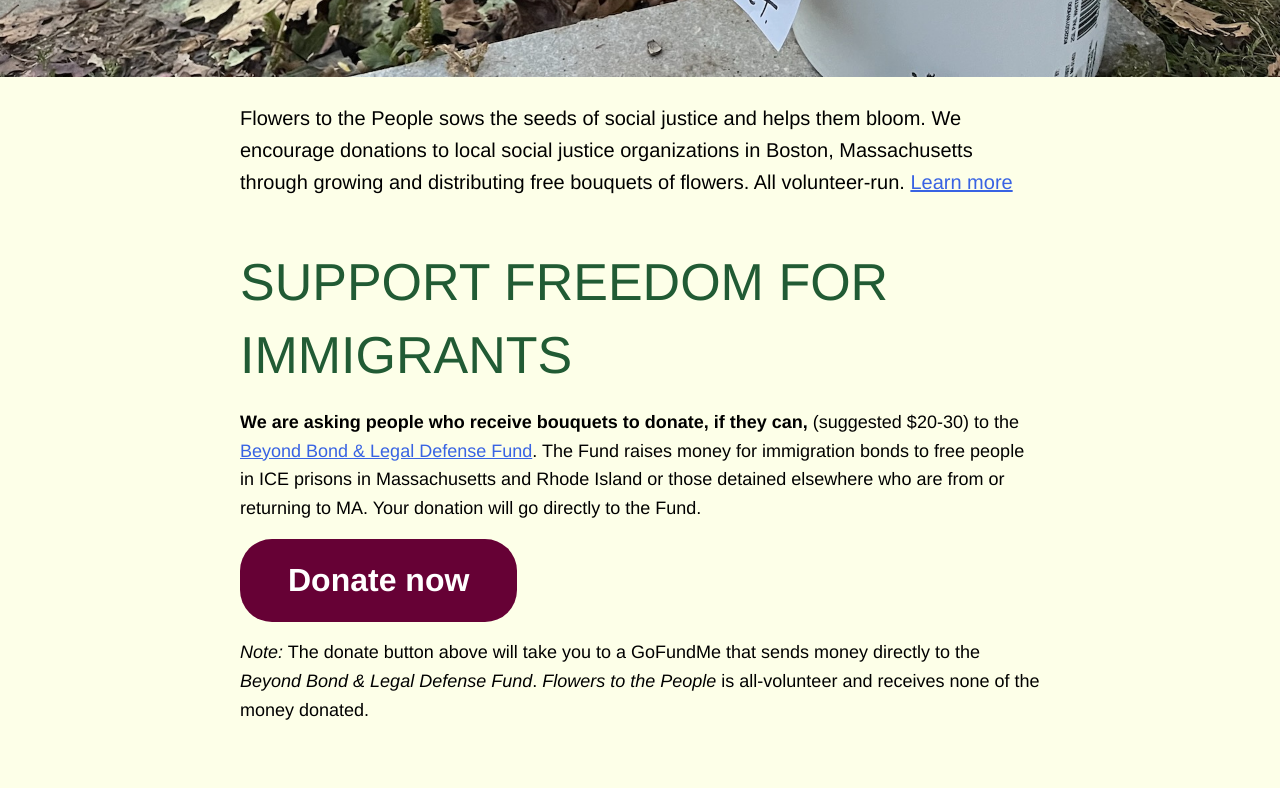
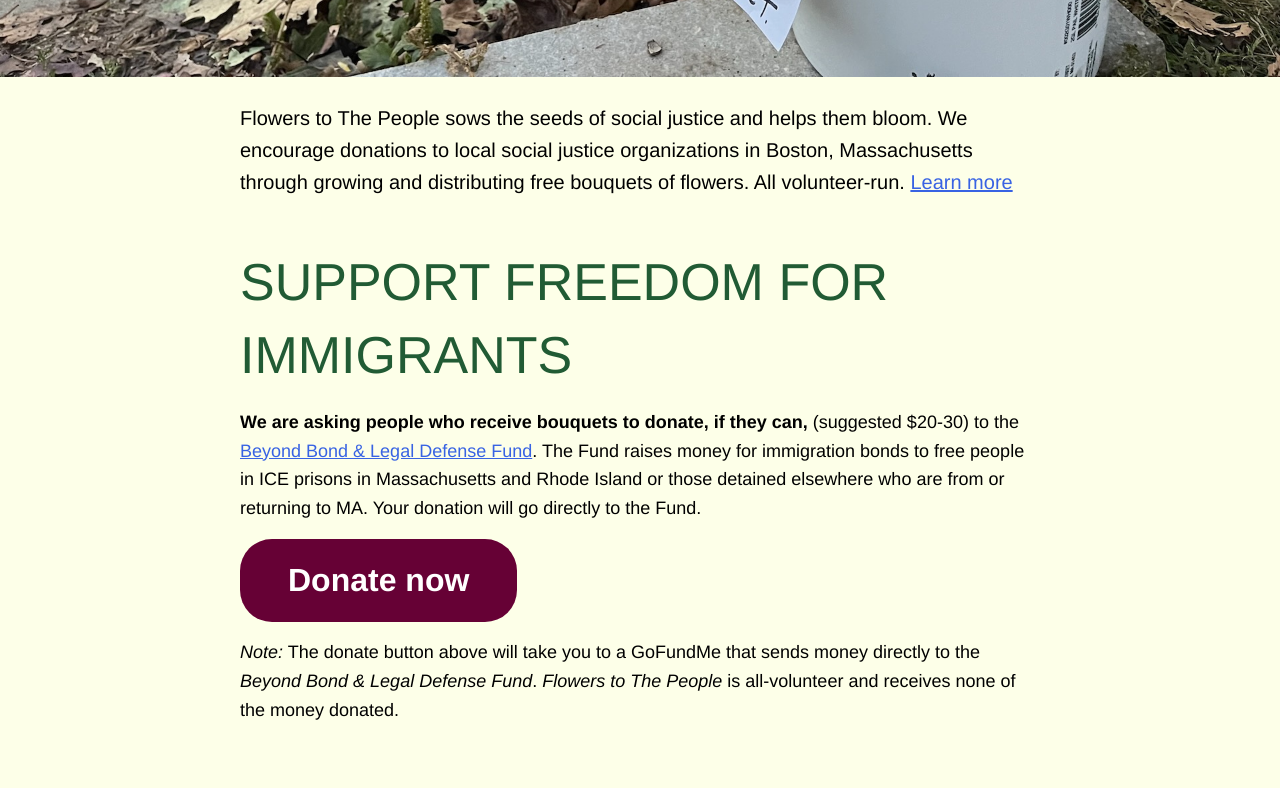
Before and after one commit to heybenji/flowerstothepeople, a Jekyll site: the page built from index.html, in a window 1280 px wide and 1400 px high, scrolled down 943 px. Shown: the part 153-941 px from the top of the window. Built offline with Jekyll 4.4.1, drawn with Linux system fonts in a browser that asks for light colours; some web fonts are replaced; a script that is not in the unit is left out.

```diff
--- a/_config.yml
+++ b/_config.yml
@@ -18,10 +18,10 @@
 # You can create any custom variable you would like, and they will be accessible
 # in the templates via {{ site.myvariable }}.
 
-title: Flowers to the People
+title: Flowers to The People
 email: people@flowerstothepeople.org
 description: >- # this means to ignore newlines until "baseurl:"
-  Flowers to the People sows the seeds of social justice and helps them bloom. We encourage donations to local social justice organizations in Boston, Massachusetts through growing and distributing free bouquets of flowers. All volunteer-run.
+  Flowers to The People sows the seeds of social justice and helps them bloom. We encourage donations to local social justice organizations in Boston, Massachusetts through growing and distributing free bouquets of flowers. All volunteer-run.
 baseurl: "" # the subpath of your site, e.g. /blog
 url: "https://www.flowerstothepeople.org" # the base hostname & protocol for your site, e.g. http://example.com
 twitter_username: ""
--- a/about.markdown
+++ b/about.markdown
@@ -7,7 +7,7 @@ class: page
 
 # About
 
-Flowers have long represented the beauty and joy we all need to thrive. Flowers to the People imagines a world where oppression is met and undone with beauty, creativity, and joy.
+Flowers have long represented the beauty and joy we all need to thrive. Flowers to The People imagines a world where oppression is met and undone with beauty, creativity, and joy.
 
 {% comment %}Like the women of the [Bread & Roses strike of 1912](https://en.wikipedia.org/wiki/1912_Lawrence_textile_strike), we imagine a world where there there is an abundance of bread and roses: both sustenance and beauty.{% endcomment %}
 
--- a/index.html
+++ b/index.html
@@ -34,7 +34,7 @@ class: home
 </p>
 
 <p>
-  <em>Note:</em> The donate button above will take you to a GoFundMe that sends money directly to the <em>Beyond Bond &amp; Legal Defense Fund</em>. <em>Flowers to the People</em> is all-volunteer and receives none of the money donated.
+  <em>Note:</em> The donate button above will take you to a GoFundMe that sends money directly to the <em>Beyond Bond &amp; Legal Defense Fund</em>. <em>Flowers to The People</em> is all-volunteer and receives none of the money donated.
 </p>
 
 </section>
```
Also changed, not shown: README.md.
